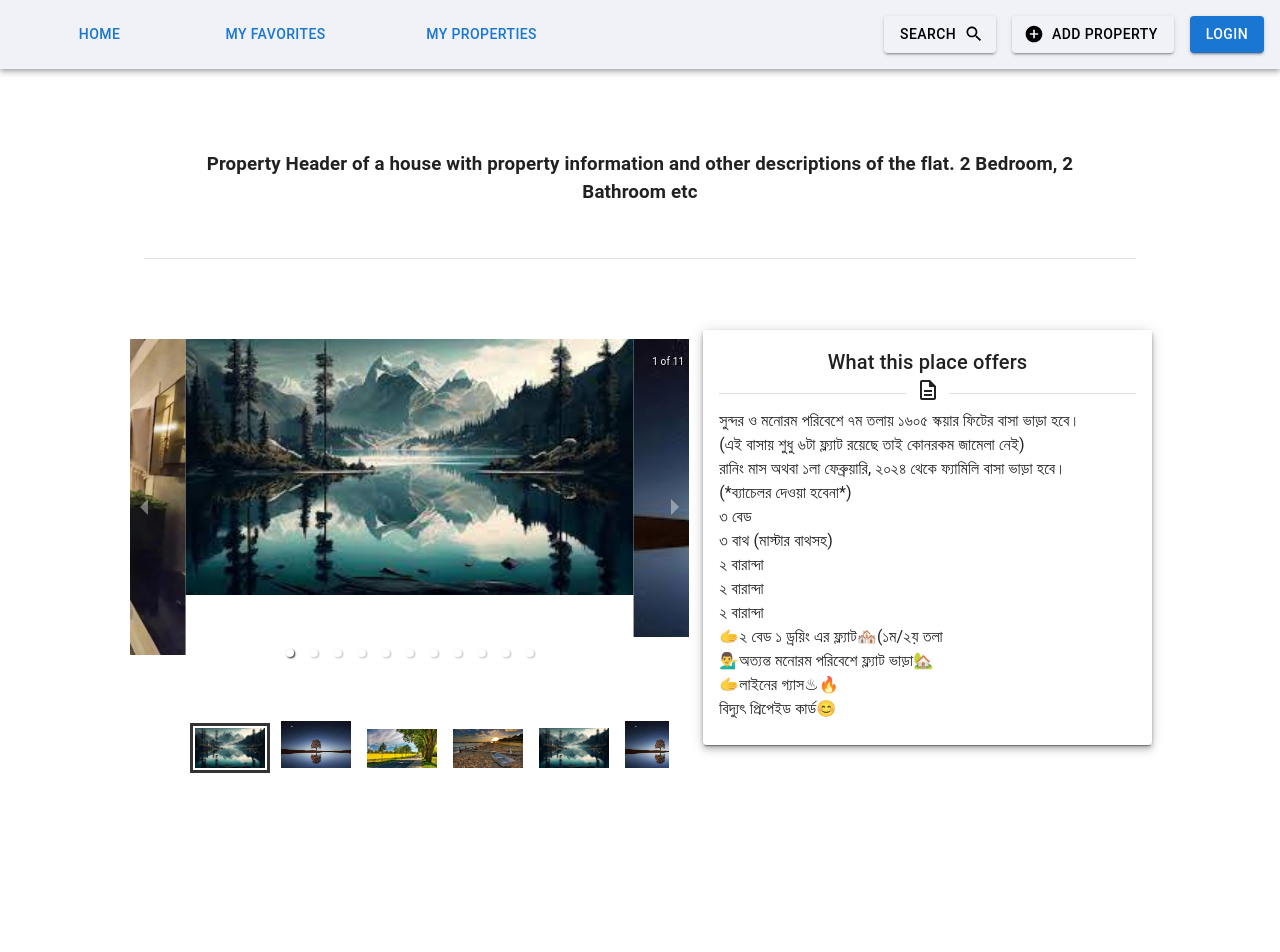
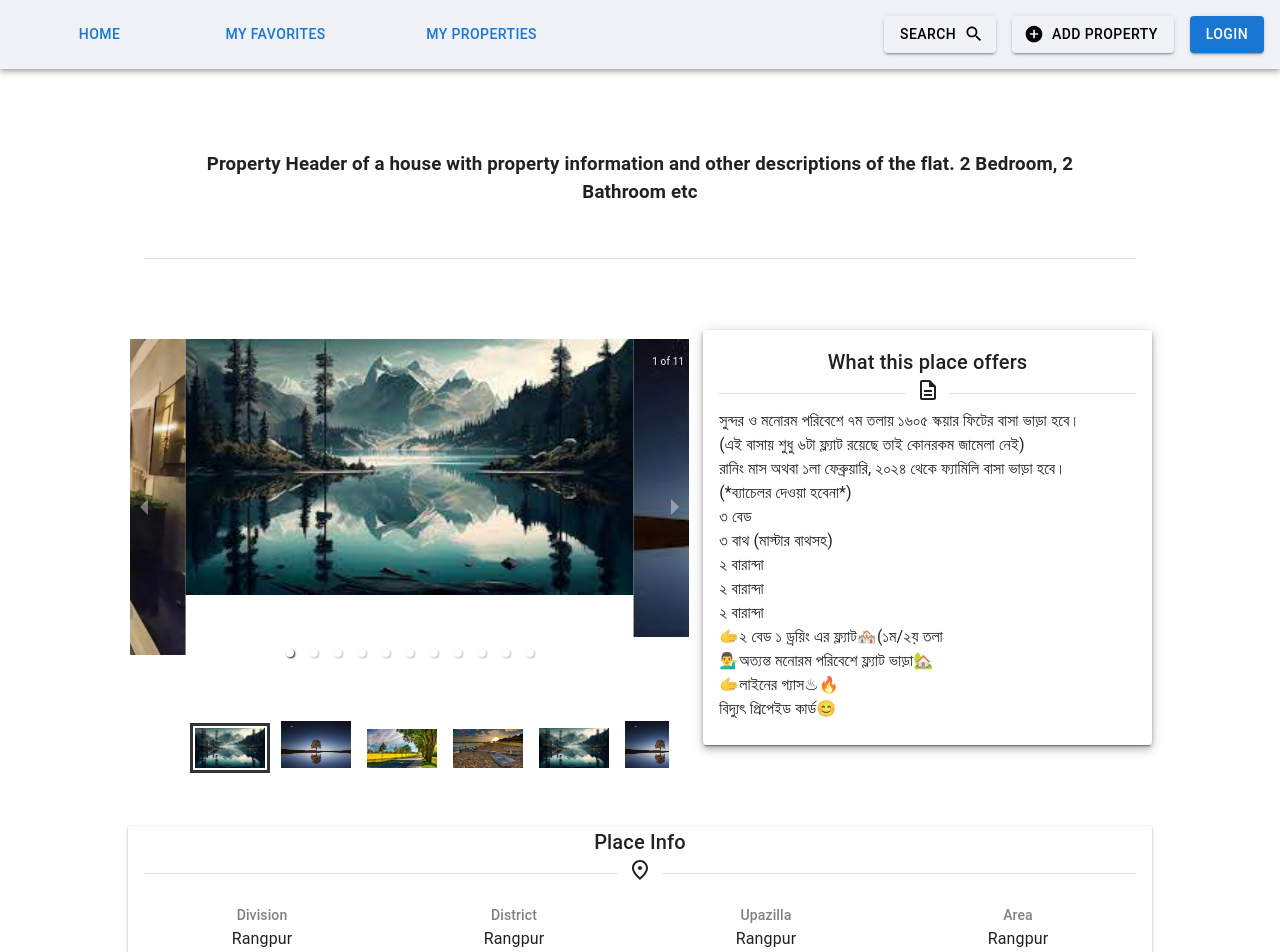
Before and after one commit to nazmuShakib/FrontEnd, a React (Vite) app: page /property in a window 1280 px wide. Shown: the top 952 px of the page. Before the commit the page ends 816 px from the top, so only its background shows below. Built offline with nearby package versions, Linux system fonts and the light colour scheme.

Commit message:
add place info section

```diff
--- a/package.json
+++ b/package.json
@@ -19,8 +19,8 @@
 		"eslint-plugin-jsx-a11y": "^6.8.0",
 		"react": "^18.2.0",
 		"react-dom": "^18.2.0",
+		"react-modal": "^3.16.1",
 		"react-responsive-carousel": "^3.2.23",
-		"react-modal": "^3.16.1",
 		"react-router-dom": "^6.21.1"
 	},
 	"devDependencies": {
--- a/src/components/Property.jsx
+++ b/src/components/Property.jsx
@@ -4,6 +4,7 @@ import {
 } from '@mui/material'
 import PropertyHeader from './Utility/PropertyHeader'
 import ImagesAndDescription from './Utility/ImagesAndDescription'
+import PlaceInfo from './Utility/PlaceInfo'
 
 // Basic image slider
 // TODO change the left and right slider arrows
@@ -13,8 +14,8 @@ export default function ImageGallery() {
 		<Box
 			component="div"
 			sx={{
-				// marginLeft: '1%',
-				// marginRight: '1%',
+				marginLeft: '1%',
+				marginRight: '1%',
 				'@media (min-width: 600px)': {
 					marginLeft: '7%',
 					marginRight: '7%',
@@ -28,6 +29,7 @@ export default function ImageGallery() {
 			<PropertyHeader />
 			<Divider variant="middle" />
 			<ImagesAndDescription />
+			<PlaceInfo />
 		</Box>
 	)
 }
--- /dev/null
+++ b/src/components/Utility/Place.jsx
@@ -0,0 +1,30 @@
+import {
+	Box,
+	Grid,
+	Typography,
+} from '@mui/material'
+
+export default function Place({ placeType, placeName }) {
+	return (
+		<Grid
+			item
+			xs={12}
+			sm={6}
+			md={3}
+		>
+			<Box textAlign="center">
+				<Typography
+					variant="subtitle2"
+					color="gray"
+				>
+					{placeType}
+				</Typography>
+				<Typography
+					variant="body1"
+				>
+					{placeName}
+				</Typography>
+			</Box>
+		</Grid>
+	)
+}
--- /dev/null
+++ b/src/components/Utility/PlaceInfo.jsx
@@ -0,0 +1,37 @@
+import {
+	Card,
+	CardContent,
+	Divider,
+	Typography,
+	Grid,
+	Box,
+} from '@mui/material'
+import { PlaceOutlined } from '@mui/icons-material'
+import Place from './Place'
+
+export default function PlaceInfo() {
+	// TODO fill the placeholder of Division, District, Upazilla and Area
+	return (
+		<Box sx={{
+			marginTop: '10px',
+			width: '100%',
+			boxShadow: 1,
+
+		}}
+		>
+			<Card>
+				<Typography component="h1" variant="h6" textAlign="center">Place Info</Typography>
+				<Divider variant="middle"><PlaceOutlined /></Divider>
+				<CardContent title="Place Info">
+					<Grid container spacing={2}>
+						<Place placeType="Division" placeName="Rangpur" />
+						<Place placeType="District" placeName="Rangpur" />
+						<Divider />
+						<Place placeType="Upazilla" placeName="Rangpur" />
+						<Place placeType="Area" placeName="Rangpur" />
+					</Grid>
+				</CardContent>
+			</Card>
+		</Box>
+	)
+}
```
Also changed, not shown: .eslintrc.cjs, 1 other file (tests, documents, lock files or other folders).
